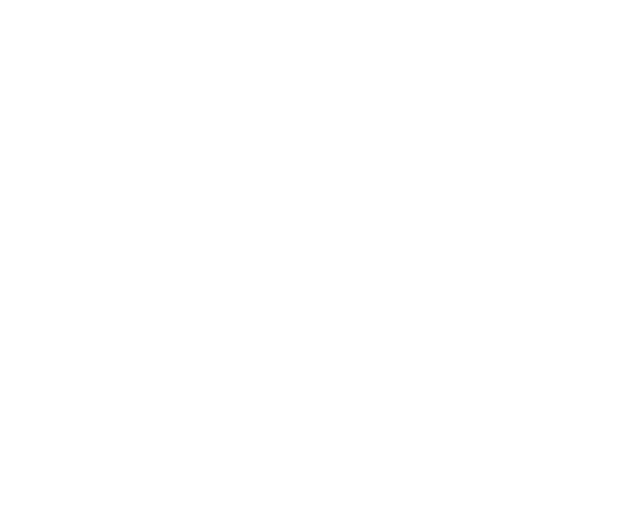
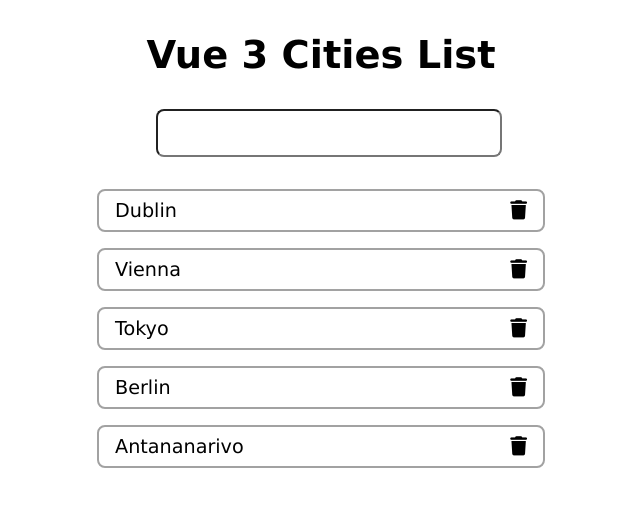
Before and after one commit to rc2pc2/js-vue-3-todolist-lc, a plain HTML site: page index.html in a window 1280 px wide. Shown: the whole page, without its empty margins (319-959 px from the left). Drawn offline with nearby package versions, Linux system fonts and the light colour scheme.

Commit message:
cities list implementation!

```diff
--- a/css/style.css
+++ b/css/style.css
@@ -3,3 +3,53 @@
     padding: 0;
     box-sizing: border-box;
 }
+
+body{
+    font-family: Verdana, Geneva, Tahoma, sans-serif;
+    font-size: 1.2rem;
+}
+
+h1{
+    padding-top: 2rem;
+    text-align: center;
+}
+
+main.wrapper{
+    width: 40%;
+    margin: 0 auto;
+    padding: 2rem;
+}
+
+div.taskbar{
+    text-align: center;
+}
+
+
+input.new-todo-element{
+    padding: .5rem 1rem;
+    border-radius: .5rem;
+    margin-bottom: 2rem;
+    margin-left: 1rem;
+    font-size: 1.5rem;
+}
+
+ul.todo-list{
+    list-style-type: none;
+}
+
+ul.todo-list > li.todo-item{
+    padding: .5rem 1rem;
+    border: 2px solid rgb(162, 162, 162);
+    border-radius: .5rem;
+    margin-bottom: 1rem;
+    display: flex;
+    justify-content: space-between;
+}
+
+ul.todo-list > li.todo-item:hover{
+    background-color: rgb(233, 233, 233);
+}
+
+ul.todo-list > li.todo-item span i:hover{
+    color: red;
+}
--- a/index.html
+++ b/index.html
@@ -7,13 +7,34 @@
         Simple Todolist
     </title>
 
+    <link rel="stylesheet" href="https://cdnjs.cloudflare.com/ajax/libs/font-awesome/6.5.1/css/all.min.css">
+
     <link rel="stylesheet" href="./css/style.css">
 </head>
 <body>
     <script src="https://unpkg.com/vue@3/dist/vue.global.js"></script>
     <div id="app">
-
-
+        <h1>
+            Vue 3 Cities List
+        </h1>
+        <main class="wrapper">
+            <div class="taskbar">
+                <input type="text" class="new-todo-element" name="userTodo" id="userTodo" v-model="newTodoElement" @keyup.enter="addNewTodoItem(newTodoElement)">
+            </div>
+            <ul class="todo-list" v-if="todoList.length > 0">
+                <li class="todo-item" v-for="(todoElement, index) in todoList">
+                    <p>
+                        {{ todoElement }}
+                    </p>
+                    <span>
+                        <i class="fa-solid fa-trash" @click="removeTodoElement(index)"></i>
+                    </span>
+                </li>
+            </ul>
+            <p v-else>
+                All done! There are no more elements in this todolist... Please add a new one if you need to...
+            </p>
+        </main>
     </div>
     <script src="./js/script.js"></script>
 </body>
--- a/js/script.js
+++ b/js/script.js
@@ -3,6 +3,73 @@ const { createApp } = Vue;
 createApp({
     data() {
         return {
+            newTodoElement: '',
+            todoList : [
+                'Dublin',
+                'Vienna',
+                'Tokyo',
+                'Berlin',
+                'Antananarivo',
+                // 'Seoul',
+                // 'Dubai',
+                // 'Jakarta',
+                // 'Moscow',
+                // 'Kiev',
+                // 'Edinburgh',
+                // 'New York',
+                // 'Beijing',
+            ],
+            cities: [
+                "Kabul", "Tirana", "Algeri", "Andorra la Vella", "Luanda", "Saint John's", "Buenos Aires", "Yerevan", "Canberra", "Vienna",
+                "Baku", "Nassau", "Manama", "Dhaka", "Bridgetown", "Minsk", "Bruxelles", "Belmopan", "Porto-Novo", "Thimphu",
+                "La Paz", "Sarajevo", "Gaborone", "Brasilia", "Bandar Seri Begawan", "Sofia", "Ouagadougou", "Bujumbura", "Phnom Penh",
+                "Yaounde", "Ottawa", "Praia", "Bangui", "N'Djamena", "Santiago", "Beijing", "Bogotà", "Moroni", "Kinshasa",
+                "San José", "Yamoussoukro", "Zagabria", "Havana", "Nicosia", "Prague", "Copenhagen", "Djibouti", "Roseau",
+                "Santo Domingo", "Quito", "Il Cairo", "San Salvador", "Malabo", "Asmara", "Tallinn", "Mogadiscio", "Mbabane",
+                "Addis Abeba", "Suva", "Helsinki", "Libreville", "Banjul", "Tbilisi", "Berlino", "Accra", "Atene",
+                "Saint George's", "Guatemala City", "Conakry", "Bissau", "Georgetown", "Port-au-Prince", "Tegucigalpa", "Budapest",
+                "Reykjavik", "Nuova Delhi", "Jakarta", "Tehran", "Baghdad", "Dublino", "Gerusalemme", "Roma", "Kingston",
+                "Tokyo", "Amman", "Astana", "Nairobi", "South Tarawa", "Pristina", "Kuwait City", "Bishkek", "Vientiane",
+                "Riga", "Beirut", "Maseru", "Monrovia", "Tripoli", "Vaduz", "Vilnius", "Lusaka", "Skopje", "Antananarivo",
+                "Lilongwe", "Kuala Lumpur", "Malé", "Bamako", "Valletta", "Majuro", "Nouakchott", "Port Louis", "Ciudad de México",
+                "Palikir", "Chisinau", "Monaco", "Ulan Bator", "Podgorica", "Rabat", "Maputo", "Windhoek", "Kathmandu",
+                "Amsterdam", "Wellington", "Managua", "Niamey", "Abuja", "Pyongyang", "Oslo", "Muscat", "Islamabad", "Melekeok",
+                "Panama City", "Port Moresby", "Asunción", "Lima", "Manila", "Varsavia", "Lisbona", "Doha", "Bucarest",
+                "Mosca", "Kigali", "Basseterre", "Kingstown", "Castries", "Apia", "San Marino", "São Tomé", "Riyadh",
+                "Dakar", "Belgrado", "Victoria", "Freetown", "Singapore", "Bratislava", "Lubiana", "Honiara", "Mogadiscio",
+                "Pretoria", "Seoul", "Juba", "Madrid", "Colombo", "Khartoum", "Paramaribo", "Stoccolma", "Berna", "Damascus",
+                "Taipei", "Dushanbe", "Dodoma", "Bangkok", "Lomé", "Nuku'alofa", "Port of Spain", "Tunis", "Ankara",
+                "Ashgabat", "Funafuti", "Kampala", "Kyiv", "Abu Dhabi", "Londra", "Washington D.C.", "Montevideo", "Tashkent",
+                "Port-Vila", "Vaticano", "Caracas", "Hanoi", "Sana'a", "Lusaka", "Harare" ],
         }
     },
+    methods: {
+        addNewTodoItem(newElement){
+            newElement = newElement.trim();
+            console.warn(newElement);
+
+            const beatifiedElement = this.stringBeautifier(newElement);
+
+            if (newElement.length > 3 && this.cities.includes(beatifiedElement)
+            && !this.todoList.includes(beatifiedElement) ){
+                this.newTodoElement = '';
+                this.todoList.push(beatifiedElement);
+            }
+            else
+                console.error('Cannot insert an item which is not a capital city');
+        },
+
+        stringBeautifier(rawString){
+            rawString = rawString.trim().toLowerCase();
+            return rawString.charAt(0).toUpperCase() + rawString.slice(1);
+        },
+
+        removeTodoElement(indexToBeRemoved){
+            console.log(indexToBeRemoved);
+            this.todoList.splice(indexToBeRemoved, 1);
+        }
+    },
+
+    created() {
+    },
 }).mount('#app');
```
